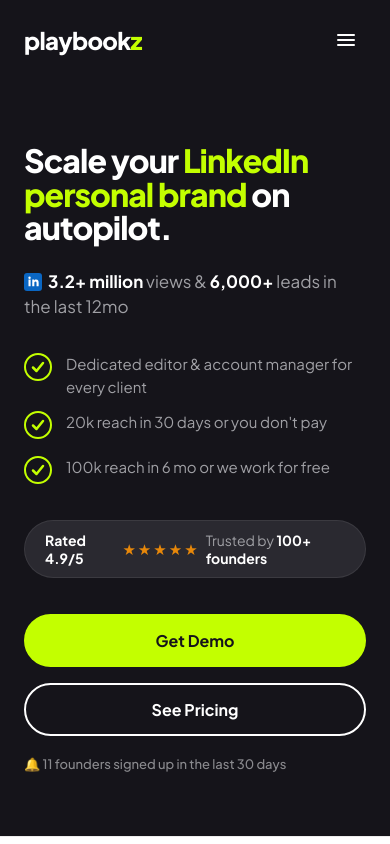
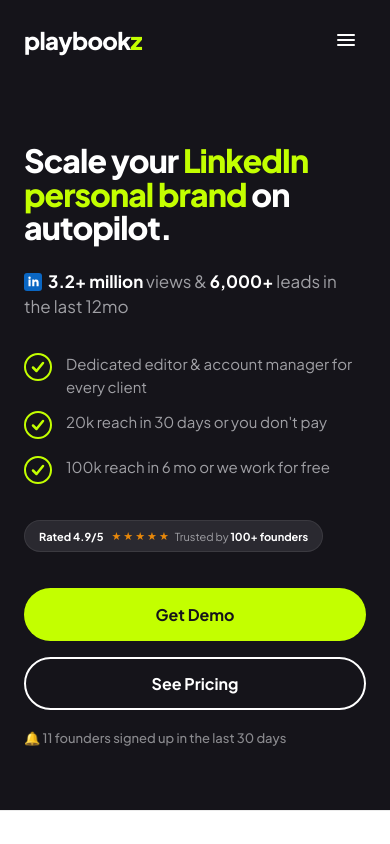
Before and after one commit to PlaybookzLLC/playbookz-v2-website, a React (Vite) app: page / in a window 390 px wide. Shown: the top 844 px of the page. Built offline with nearby package versions, Linux system fonts and the light colour scheme.

Commit message:
Fix trust bar wrapping on mobile - smaller text and tighter padding
https://claude.ai/code/session_01DDzjVJ61C7qHF2oYyKZPLJ

```diff
--- a/src/components/HeroSection.jsx
+++ b/src/components/HeroSection.jsx
@@ -168,6 +168,9 @@ export default function HeroSection() {
           .hero-h1 { font-size: 32px !important; }
           .hero-cta-row { flex-direction: column !important; }
           .hero-cta-row button, .hero-cta-row a { width: 100% !important; text-align: center !important; }
+          .hero-trust-bar { padding: 8px 14px !important; gap: 6px !important; font-size: 12px !important; }
+          .hero-trust-bar span { font-size: 11px !important; }
+          .hero-trust-bar .hero-star { font-size: 11px !important; }
         }
       `}</style>
 
@@ -288,17 +291,18 @@ export default function HeroSection() {
               ))}
             </div>
 
-            <div className="hero-fade-4" style={{
+            <div className="hero-fade-4 hero-trust-bar" style={{
               marginTop: "32px", display: "inline-flex", alignItems: "center", gap: "8px",
               background: tokens.colors.primaryMuted, borderRadius: "999px",
               padding: "10px 20px", border: `1px solid ${tokens.colors.cardDarkBorder}`,
+              whiteSpace: "nowrap",
             }}>
               <span style={{ fontSize: "14px", fontWeight: 700, color: tokens.colors.white, marginRight: "2px" }}>
-                Rated <span>4.9/5</span>
+                Rated 4.9/5
               </span>
               <div style={{ display: "flex", gap: "2px" }}>
                 {[1,2,3,4,5].map(i => (
-                  <span key={i} style={{ color: "#E8880A", fontSize: "15px" }}>★</span>
+                  <span key={i} className="hero-star" style={{ color: "#E8880A", fontSize: "15px" }}>★</span>
                 ))}
               </div>
               <span style={{ fontSize: "14px", color: tokens.colors.textOnDarkMuted }}>
```
